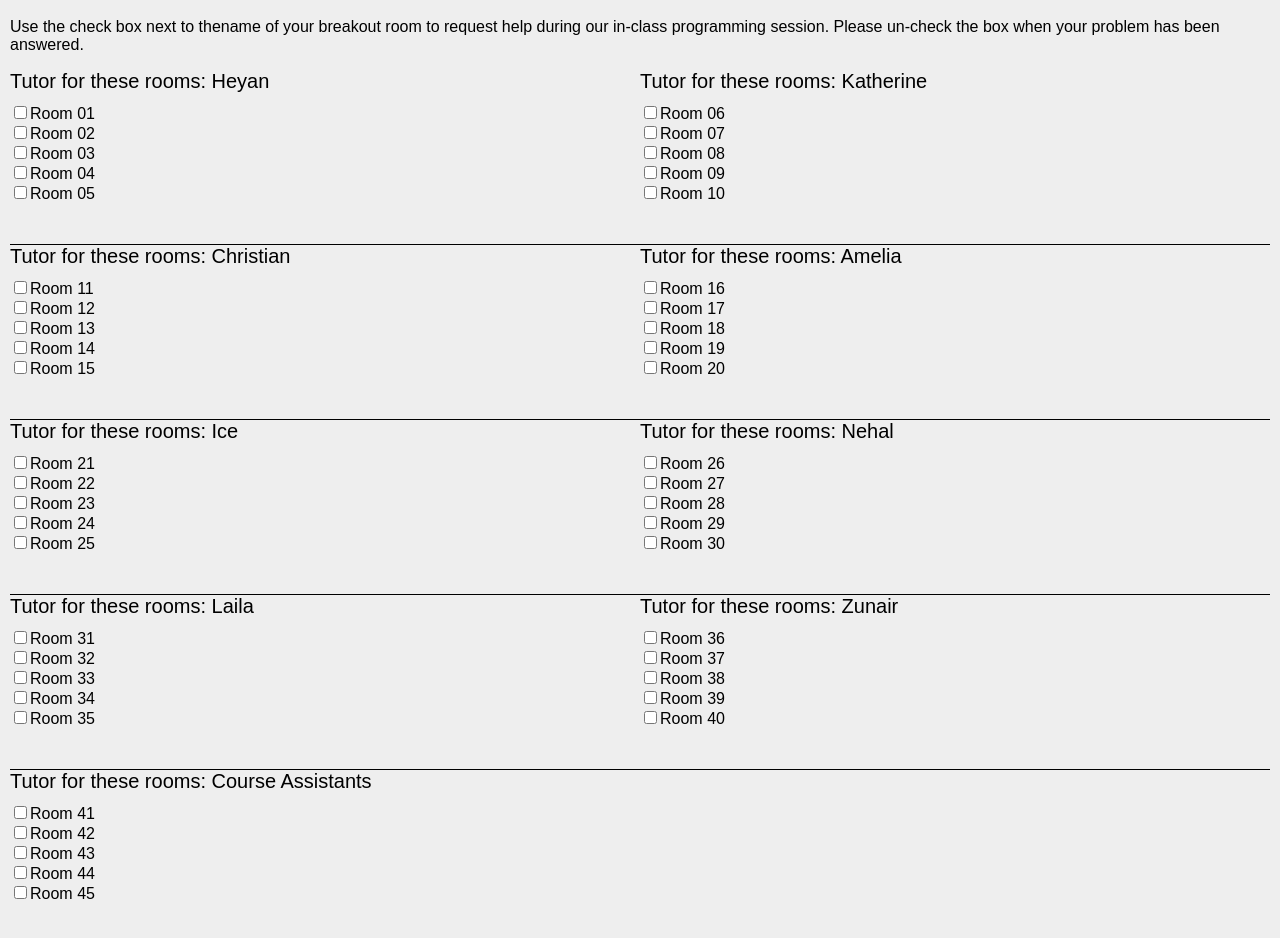
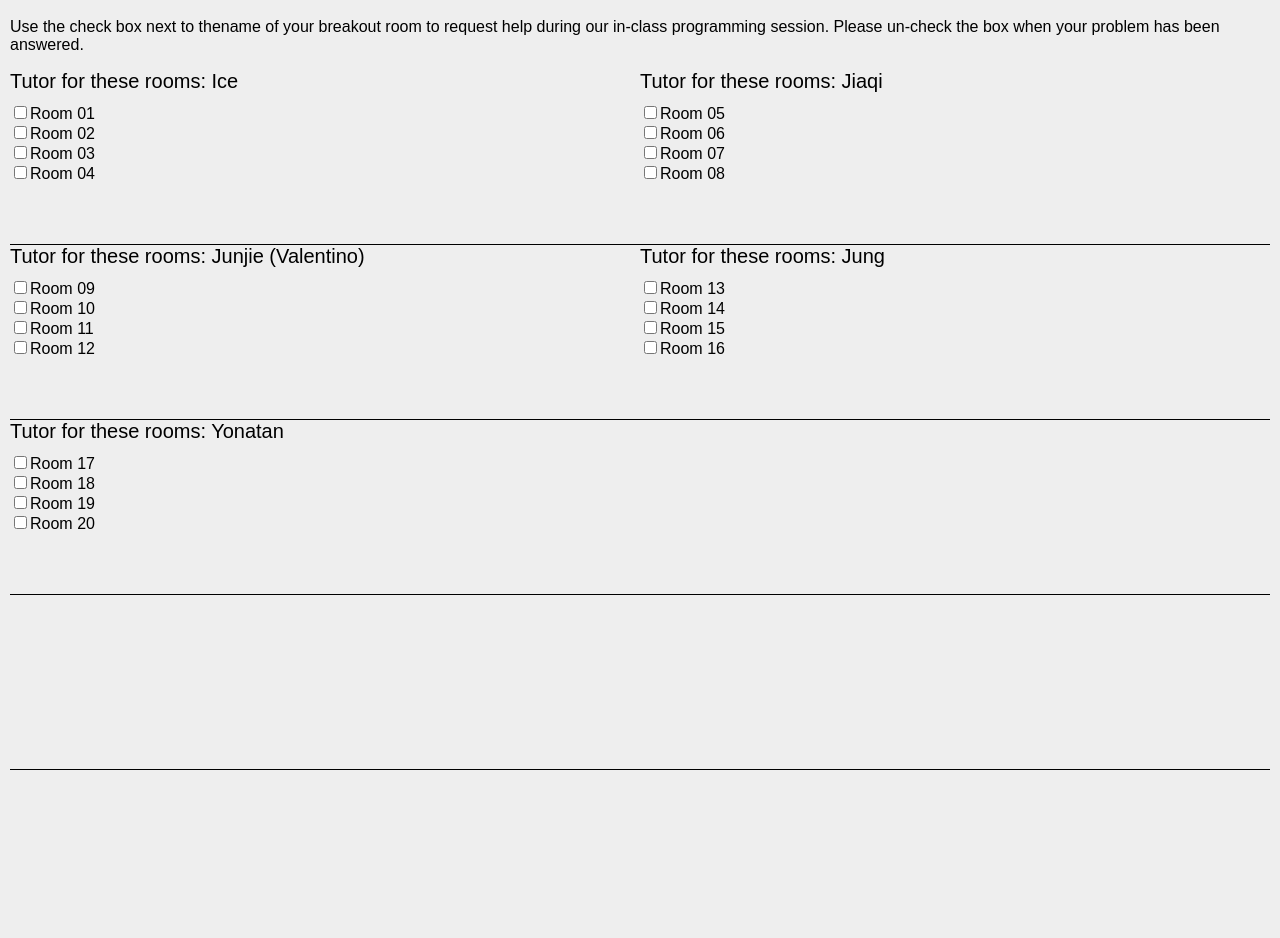
Before and after one commit to craignyu/breakout-room-help-request, a website: page index.html in a window 1280 px wide. Shown: the part 50-988 px from the top of the page. Drawn offline with nearby package versions, Linux system fonts and the light colour scheme; no server answers.

Commit message:
Updated for Spring 20222

```diff
--- a/index.html
+++ b/index.html
@@ -59,8 +59,8 @@
     <script>
 
       // setup our room interfaces in HTML
-      let tutors = ['Heyan', 'Katherine', 'Christian', 'Amelia', 'Ice', 'Nehal', 'Laila', 'Zunair', 'Course Assistants'];
-      let roomsPerTutor = 5;
+      let tutors = ['Ice', 'Jiaqi', 'Junjie (Valentino)', 'Jung', 'Yonatan'];
+      let roomsPerTutor = 4;
       let checkboxes = {};
 
       for (let i = 0; i < tutors.length; i++) {
```
